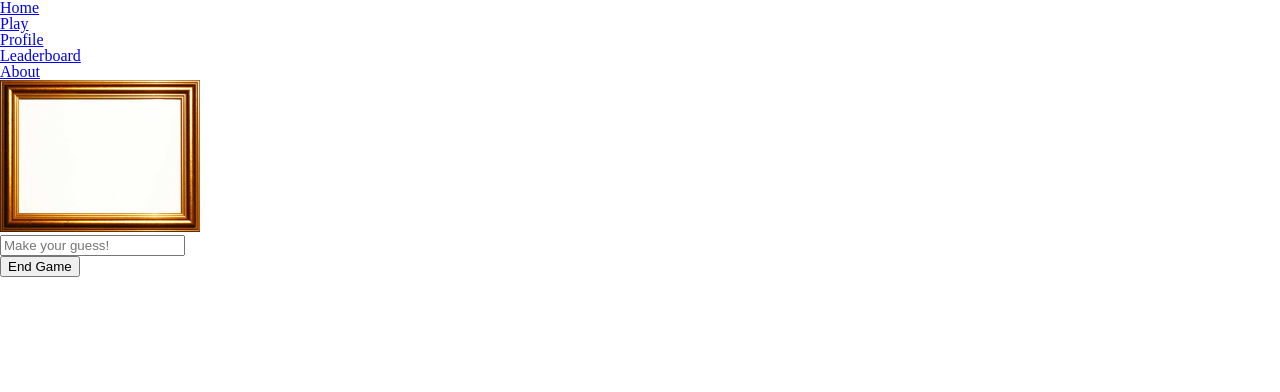
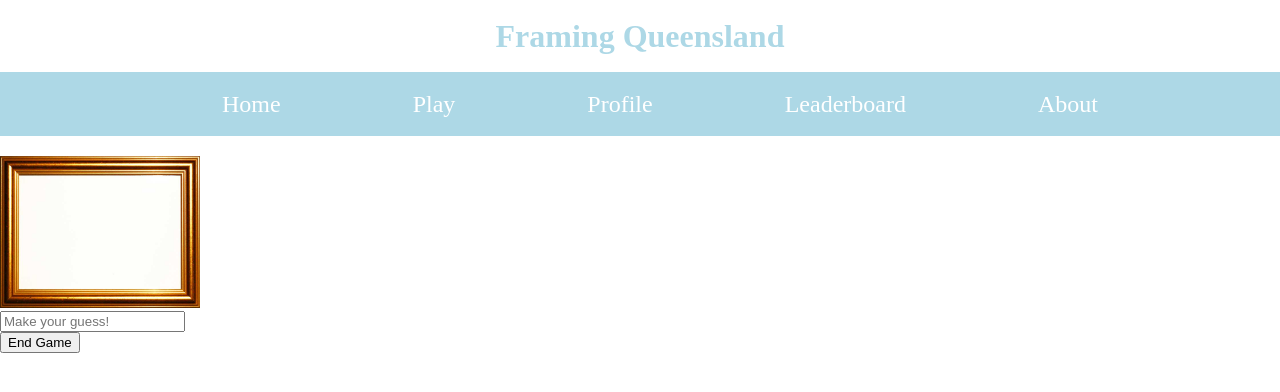
Before and after one commit to petercondoleon/Framing-Queensland, a PHP site: page /html/game.html in a window 1280 px wide. Shown: the top 392 px of the page. Run offline with PHP 8.4, Linux system fonts and the light colour scheme.

Commit message:
Added basic styling to the navigation bar

```diff
--- a/css/style.css
+++ b/css/style.css
@@ -1,8 +1,36 @@
-
-
-
 /* Universal Navigation */
 
 #universalNav {
-  z-index: 10;
+  z-index: 100;
+  width: 100%;
+  text-align: center;
+  margin-bottom: 20px;
 }
+
+#universalNav h1 {
+  color: lightblue;
+  padding: 20px;
+  font-size: 32px;
+  background-color: white;
+}
+
+#universalNav ul {
+  width: 100%;
+  background-color: lightblue;
+  padding: 20px;
+}
+
+#universalNav li {
+  display: inline;
+  padding: 0 5%;
+}
+
+#universalNav a {
+  color: white;
+  font-size: 24px;
+  text-decoration: none;
+}
+
+#universalNav a:hover {
+  text-decoration:underline;
+}
--- a/js/javascript.js
+++ b/js/javascript.js
@@ -10,7 +10,8 @@ $(document).ready(function() {
  */
  function setupUniversalNav() {
     $("#universalNav").html(
-      '<ul>\
+      '<h1>Framing Queensland</h1>\
+      <ul>\
         <li><a href="../index.html">Home</a></li>\
         <li><a href="game.html">Play</a></li>\
         <li><a href="account.html">Profile</a></li>\
```
